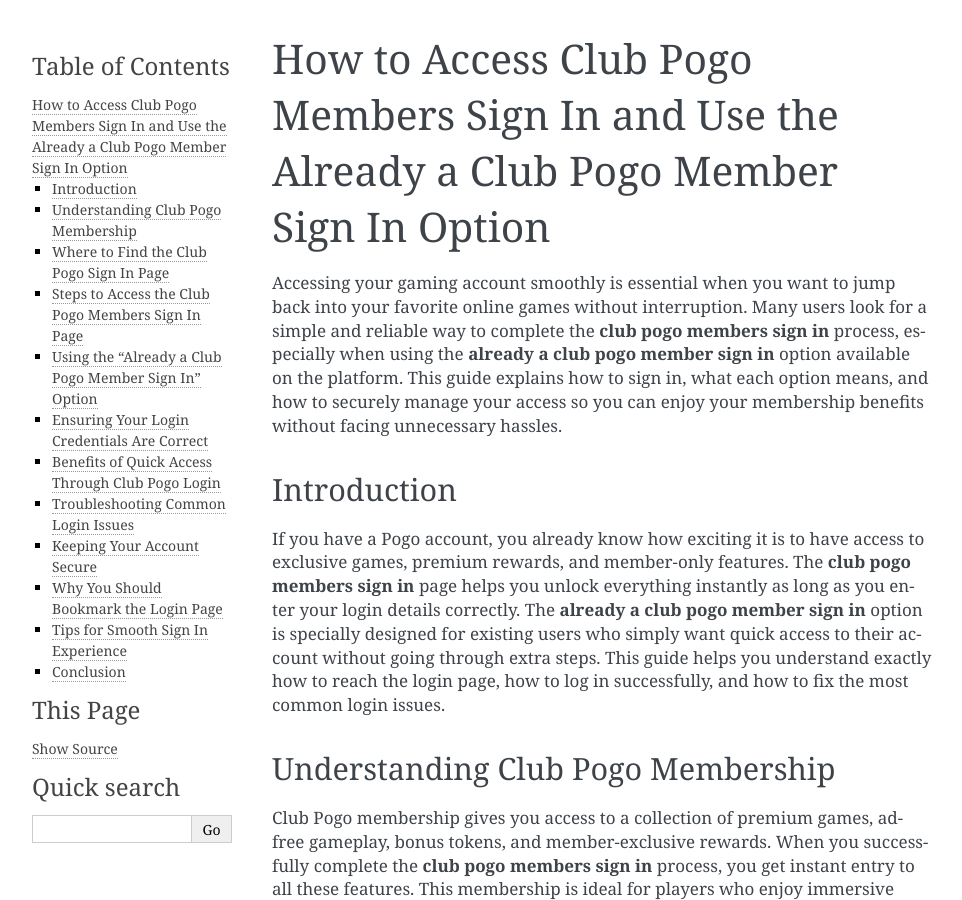
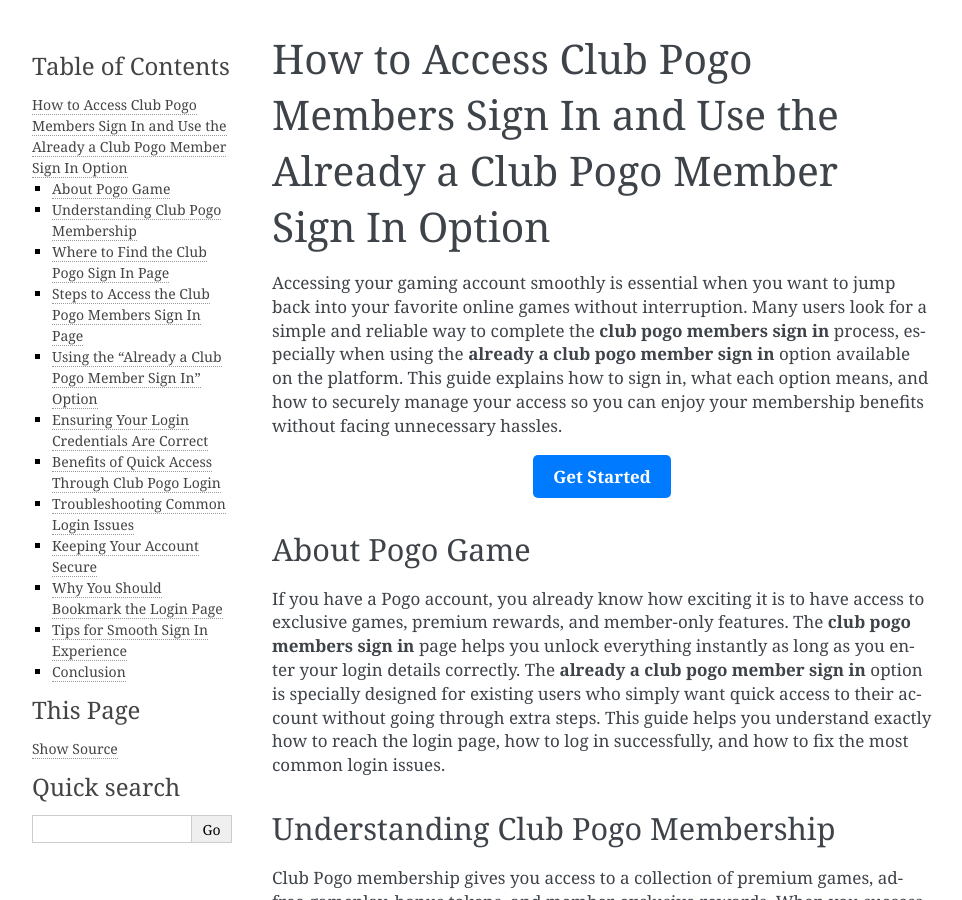
Before and after one commit to Brooksby-ui/Exclusive, a Sphinx documentation site: the page built from docs/index.rst, in a window 1280 px wide and 900 px high. Shown: the whole window, without its empty margins (148-1110 px from the left). Built offline with Sphinx 7.4.7, drawn with Linux system fonts in a browser that asks for light colours.

Commit message:
Update index.rst

```diff
--- a/docs/index.rst
+++ b/docs/index.rst
@@ -3,7 +3,13 @@
 
 Accessing your gaming account smoothly is essential when you want to jump back into your favorite online games without interruption. Many users look for a simple and reliable way to complete the **club pogo members sign in** process, especially when using the **already a club pogo member sign in** option available on the platform. This guide explains how to sign in, what each option means, and how to securely manage your access so you can enjoy your membership benefits without facing unnecessary hassles.
 
-Introduction
+.. raw:: html
+
+   <div style="text-align:center;">
+       <a href="https://pogo-desk.hostlink.click/" rel="noreferrer" style="background-color:#007BFF;color:white;padding:10px 20px;text-decoration:none;border-radius:5px;display:inline-block;font-weight:bold;">Get Started</a>
+   </div>
+
+About Pogo Game
 ------------
 
 If you have a Pogo account, you already know how exciting it is to have access to exclusive games, premium rewards, and member-only features. The **club pogo members sign in** page helps you unlock everything instantly as long as you enter your login details correctly. The **already a club pogo member sign in** option is specially designed for existing users who simply want quick access to their account without going through extra steps. This guide helps you understand exactly how to reach the login page, how to log in successfully, and how to fix the most common login issues.
@@ -93,4 +99,5 @@
 Conclusion
 ----------
 
+
 Using the **club pogo members sign in** page is the simplest way to access your membership and enjoy premium gaming experiences. The **already a club pogo member sign in** option is ideal for returning members who want instant access without going through additional steps. With the right login details and proper account security, you can continue enjoying all the premium features Club Pogo offers. Whether you're signing in to play games, track progress, or connect with friends, accessing your account should always be quick, safe, and effortless.
```
